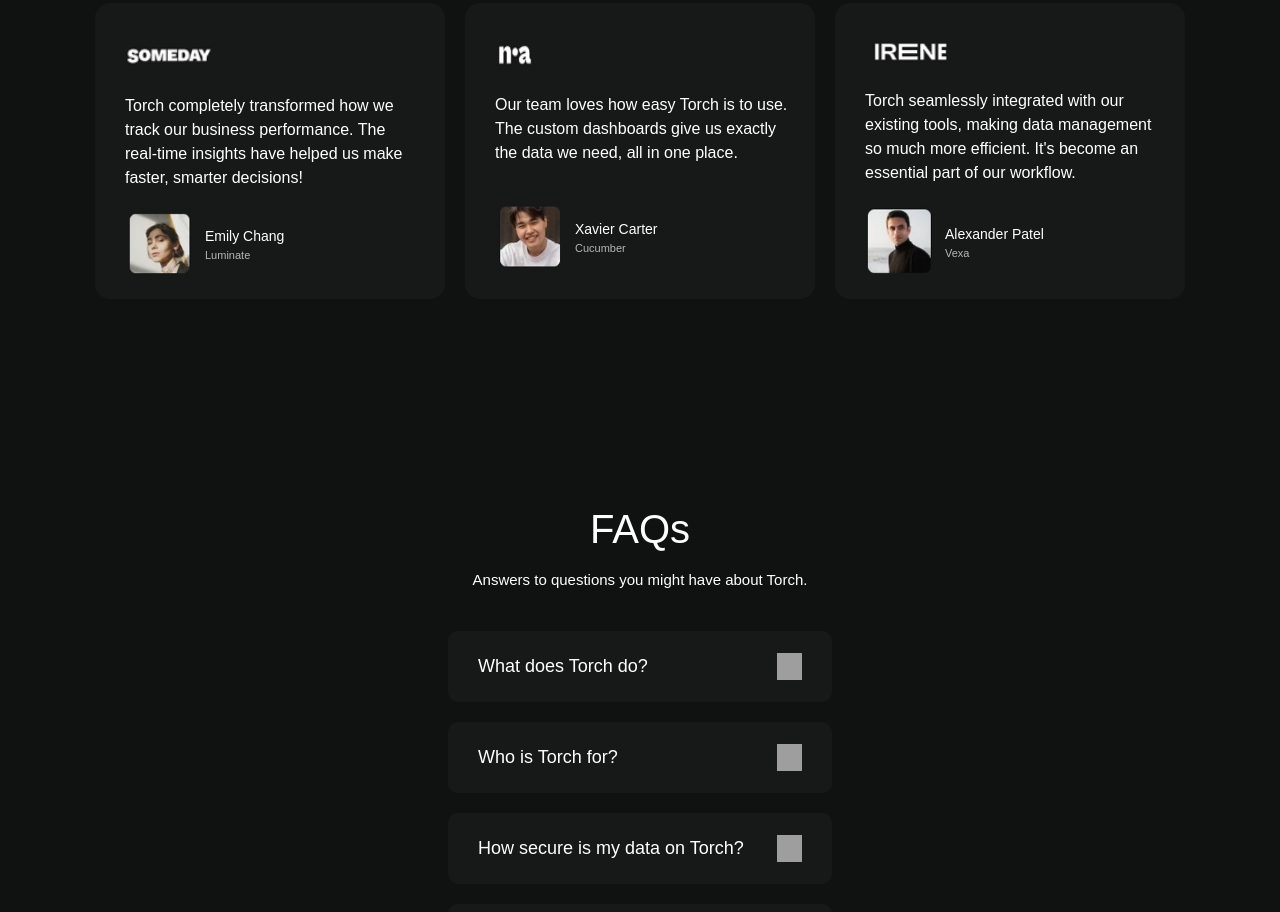
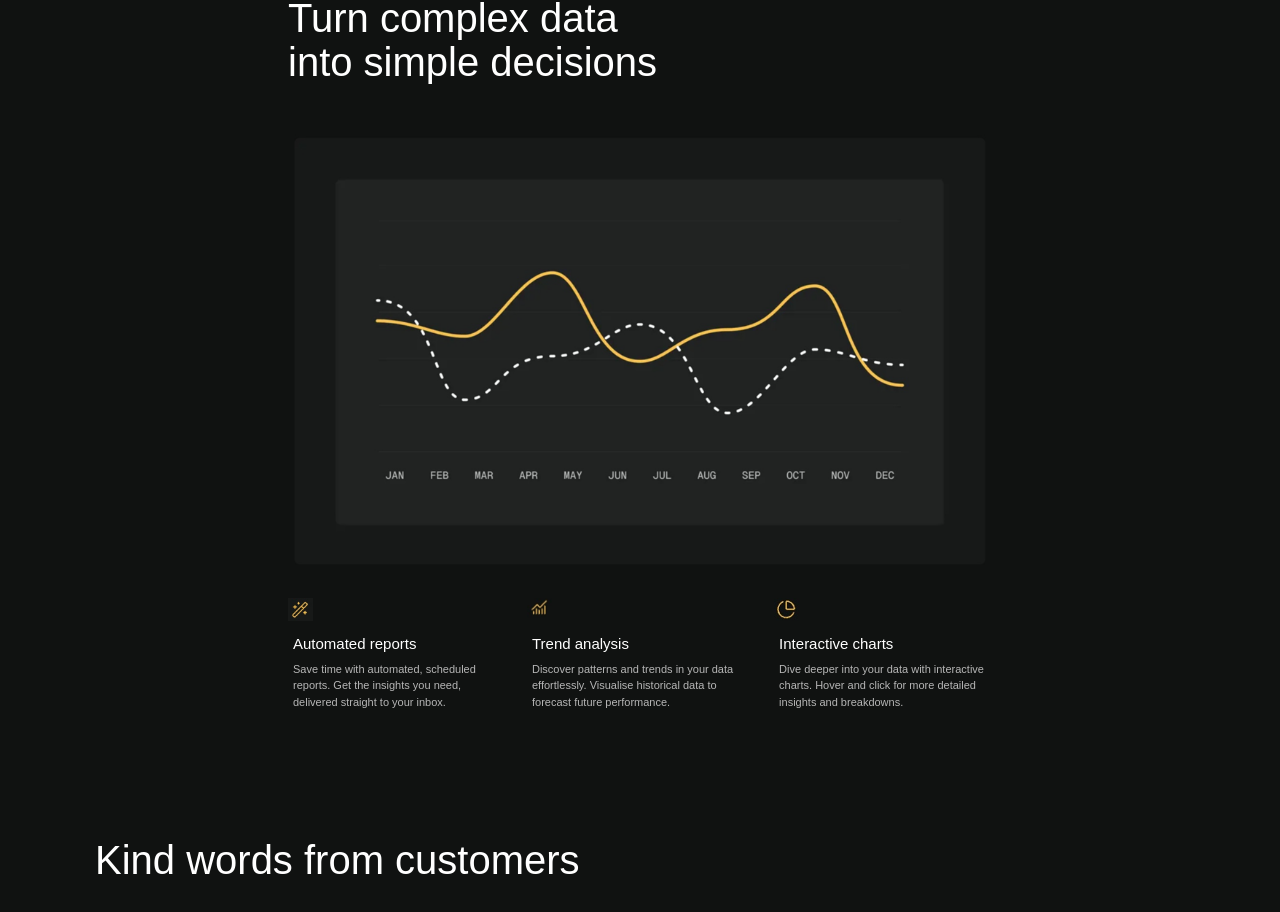
Before and after one commit to AlexanderMenshikoff/business_proj, a Next.js app: page / in a window 1280 px wide. Shown: the part 2516-3428 px from the top of the page. Built offline with nearby package versions, Linux system fonts and the light colour scheme; grey boxes are pictures that could not be loaded.

Commit message:
created brand new fourth block component

```diff
--- /dev/null
+++ b/src/app/components/FourthBlock.tsx
@@ -0,0 +1,41 @@
+import Image from 'next/image';
+import { FourthBlockData } from '../data';
+
+const FourthBlock = () => {
+  return (
+    <div className="mt-[100px] mb-[50px]">
+      <p className="text-[12px] text-[#ffc44e] mb-[10px]">
+        Actionable insights
+      </p>
+      <h2 className="text-[40px] mb-[50px] max-w-[400px] leading-11">
+        Turn complex data into simple decisions
+      </h2>
+      <Image
+        className="ml-auto mr-auto"
+        src="/graph_pics/line_graph_pic.png"
+        alt=""
+        width={1200}
+        height={500}
+      />
+      <div className="flex gap-[30px] justify-center">
+        {FourthBlockData.map((el) => (
+          <div className="relative" key={el.id}>
+            <Image
+              className="absolute top-[25px] left-0"
+              src={el.img}
+              width={el.imgWidth}
+              height={30}
+              alt="block img"
+            />
+            <div className="mt-[60px] mb-[20px] ml-[5px]">
+              <p className="text-[15px] mb-[5px]">{el.header}</p>
+              <p className="text-[11px] text-[#b6b6b6]">{el.text}</p>
+            </div>
+          </div>
+        ))}
+      </div>
+    </div>
+  );
+};
+
+export default FourthBlock;
```
